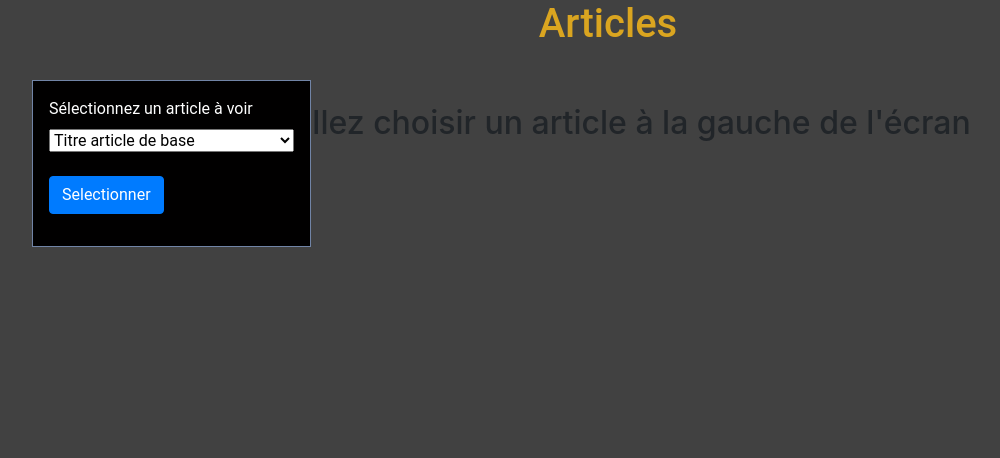
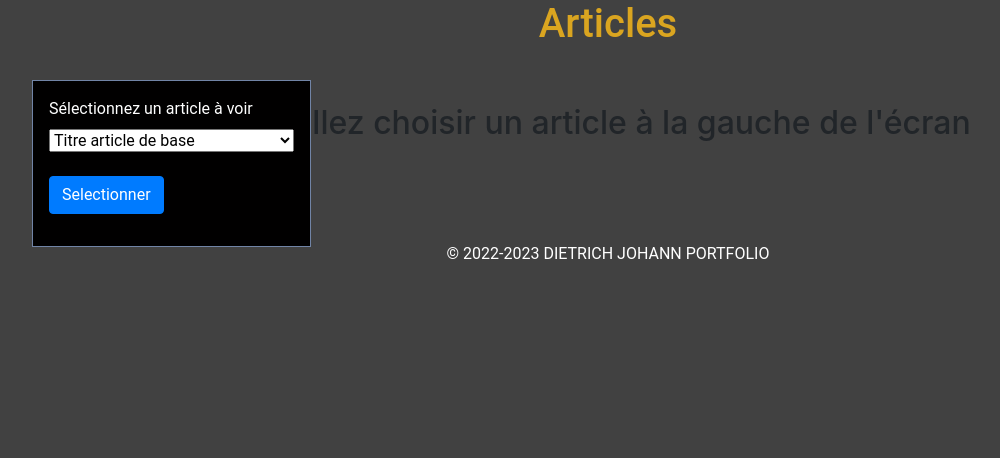
Before and after one commit to JohannDietrichGitHub/Portfolio, a PHP site: page /php/articles.php in a window 1280 px wide. Shown: the part 80-538 px from the top of the page, without its empty margins (32-1032 px from the left). Before the commit the page ends 327 px from the top, so only its background shows below. Run offline with PHP 8.4, Linux system fonts and the light colour scheme; data comes from the database, SQL or seed files in the repository.

Commit message:
Enbellissement génral du site

```diff
--- a/CSS/indexcss.css
+++ b/CSS/indexcss.css
@@ -512,3 +512,18 @@ textarea {
 .black {
   color: black;
 }
+.center {
+  display: block;
+  margin-left: auto;
+  margin-right: auto;
+  width: 50%;
+}
+.copyright {
+  display: block;
+  margin-left: auto;
+  margin-right: auto;
+  width: 50%;
+  text-align: center;
+  margin-top: 100px;
+  margin-bottom: -50px;
+}
--- a/php/Index.php
+++ b/php/Index.php
@@ -21,6 +21,7 @@ require_once('connection.php');
 <center><h1><div class="premierblocktitre"> Portfolio johann Dietrich !</div></h1></center>
   <br>
   <section id="sec-1">
+  <img class = "center" src="../logo-certa.png" alt="BTS SIO">
   <div class="container">
     <a href="#CV">
       <div class="scroll-downn"></div>
--- a/php/articles.php
+++ b/php/articles.php
@@ -42,7 +42,8 @@ require_once('connection.php');
             <br><br><button type="submit" class="btn btn-primary">Selectionner</button>
         </form>
     </div>
-    <?php if(!empty($_POST)){
+    <?php
+            if(!empty($_POST)){
             unset($_SESSION['article_id']);
             $_SESSION['article_id'] = $infos_article['id'];
         ?>
@@ -62,5 +63,5 @@ require_once('connection.php');
     <?php }
     else{
         echo "<br><br><center><h2>Veuillez choisir un article à la gauche de l'écran </h2></center>";
-    } ?>
+    } require_once('footer.php');?>
 </body>
--- /dev/null
+++ b/php/footer.php
@@ -0,0 +1 @@
+<div class="copyright">© 2022-2023 DIETRICH JOHANN PORTFOLIO </div>
```
Also changed, not shown: php/cv.php (+4 -3 lines), php/docu.php (+1 -6 lines), GitHub-Logo.png (added), logo-certa.png (added), logo-linkedIn.png (added).
